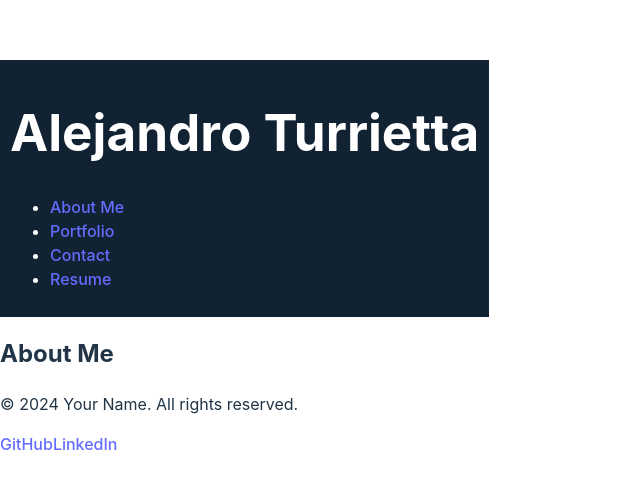
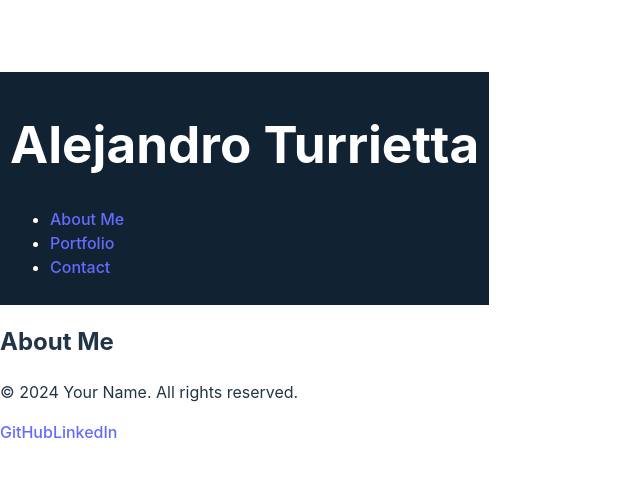
Before and after one commit to turriettaa/react-portfolio, a React (Vite) app: page / in a window 1280 px wide. Shown: the part 142-630 px from the top of the page, without its empty margins (0-640 px from the left). Built offline with nearby package versions, Linux system fonts and the light colour scheme.

Commit message:
Update Navigation.jsx

```diff
--- a/src/components/Navigation.jsx
+++ b/src/components/Navigation.jsx
@@ -14,9 +14,6 @@ const Navigation = () => {
         <li>
           <Link to="/contact">Contact</Link>
         </li>
-        <li>
-          <Link to="/resume">Resume</Link>
-        </li>
       </ul>
     </nav>
   );
```
